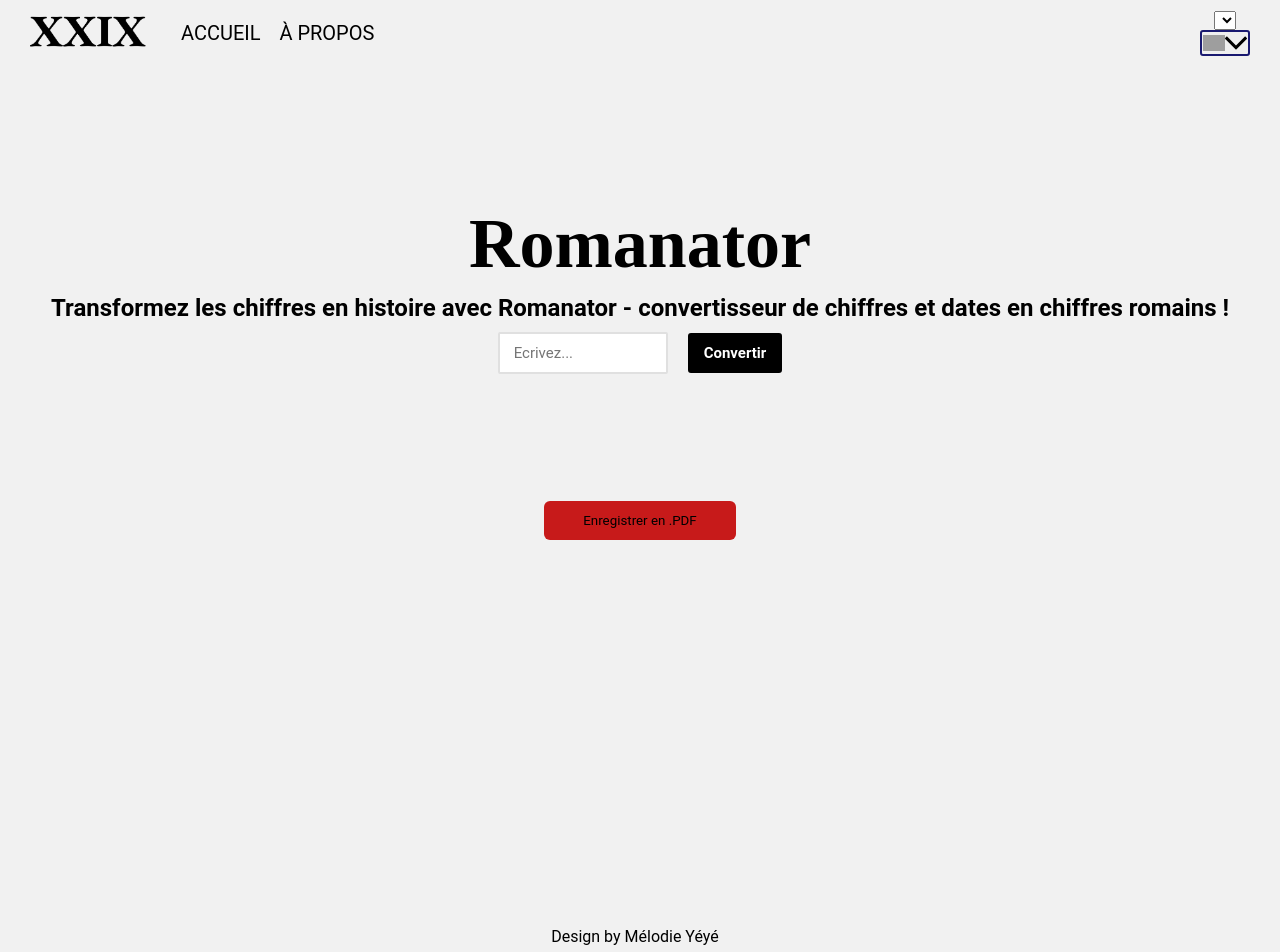
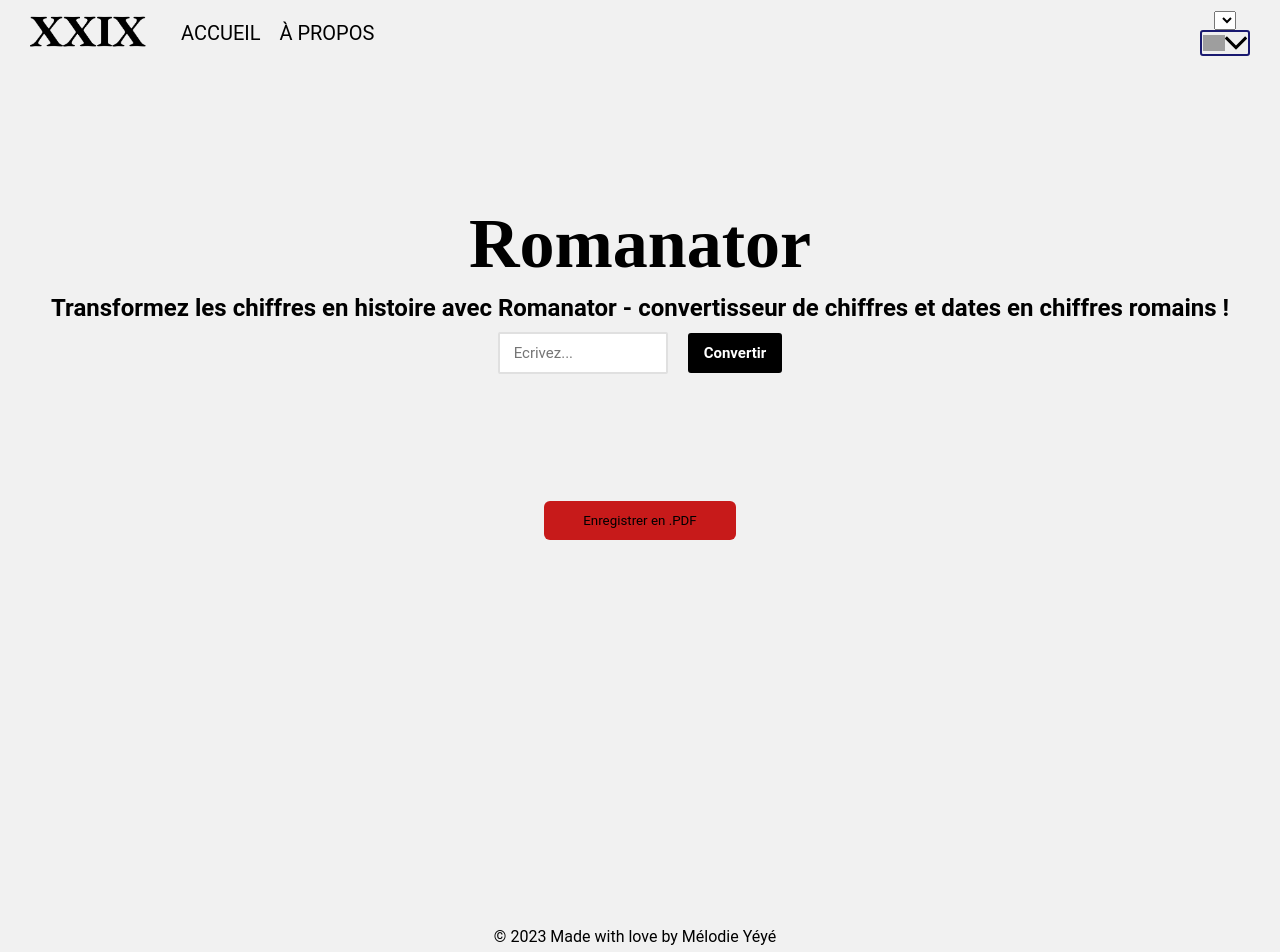
Before and after one commit to yeyemelodie01/romanconverter, a React (Create React App) app: page / in a window 1280 px wide. Shown: the top 952 px of the page. Built offline with nearby package versions, Linux system fonts and the light colour scheme; grey boxes are pictures that could not be loaded.

Commit message:
add modifications

```diff
--- a/src/components/footer/index.jsx
+++ b/src/components/footer/index.jsx
@@ -5,7 +5,7 @@ function Footer(){
     <footer>
       <div className="gridFooter">
         <div className="divCopyright">
-          <p>Design by Mélodie Yéyé</p>
+          <p>© 2023 Made with love by <span>Mélodie Yéyé</span></p>
         </div>
       </div>
     </footer>
```
